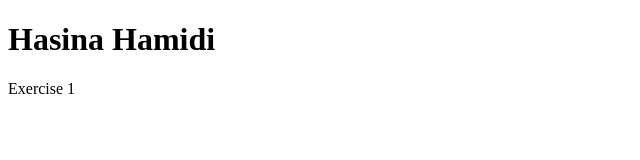
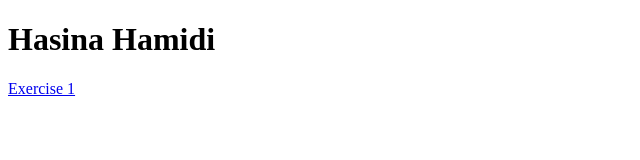
Before and after one commit to HasinaHamidi123/Course_1_demo, a plain HTML site: page index.html in a window 1280 px wide. Shown: the full height of the page, 0-640 px from the left. Drawn offline with Linux system fonts and the light colour scheme.

```diff
--- a/index.html
+++ b/index.html
@@ -5,7 +5,7 @@
     <title>Module 1 exercises</title>
 </head>
 <body>
-    <h1>Hasina Hamidi</h1>
-    <p>Exercise 1 </p>
+<h1>Hasina Hamidi</h1>
+<p><a href="exercise-1.html">Exercise 1</a></p>
 </body>
 </html>
```
